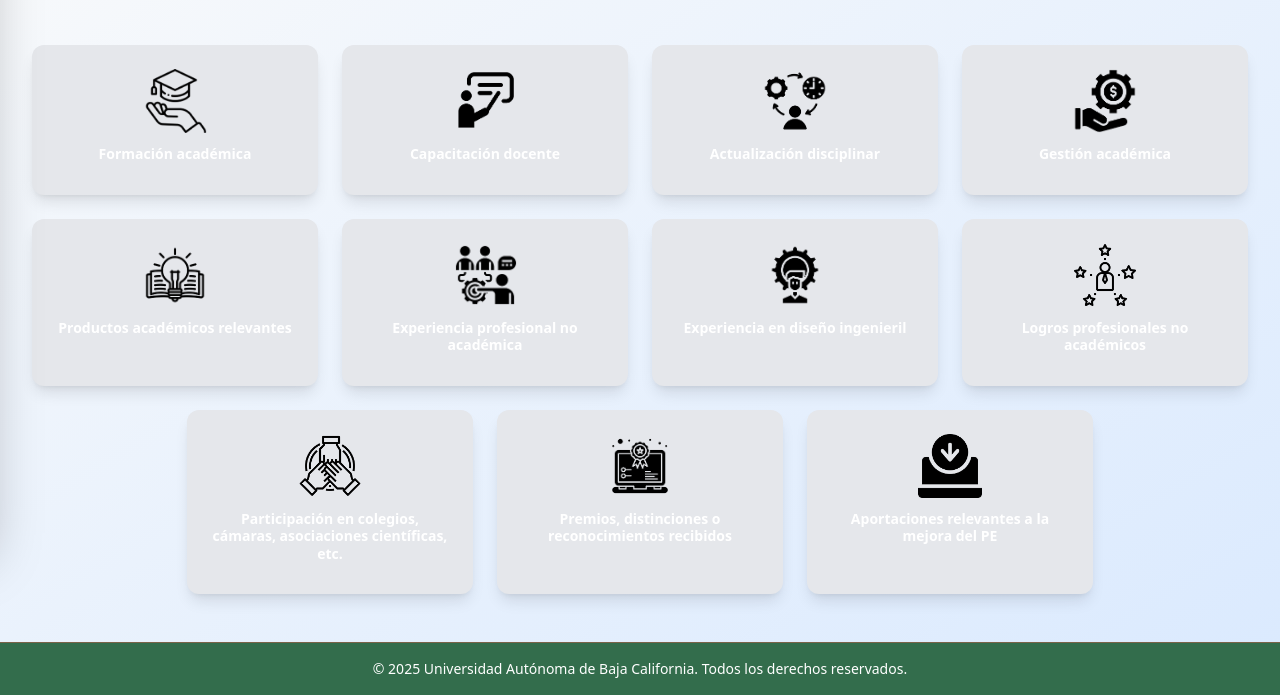
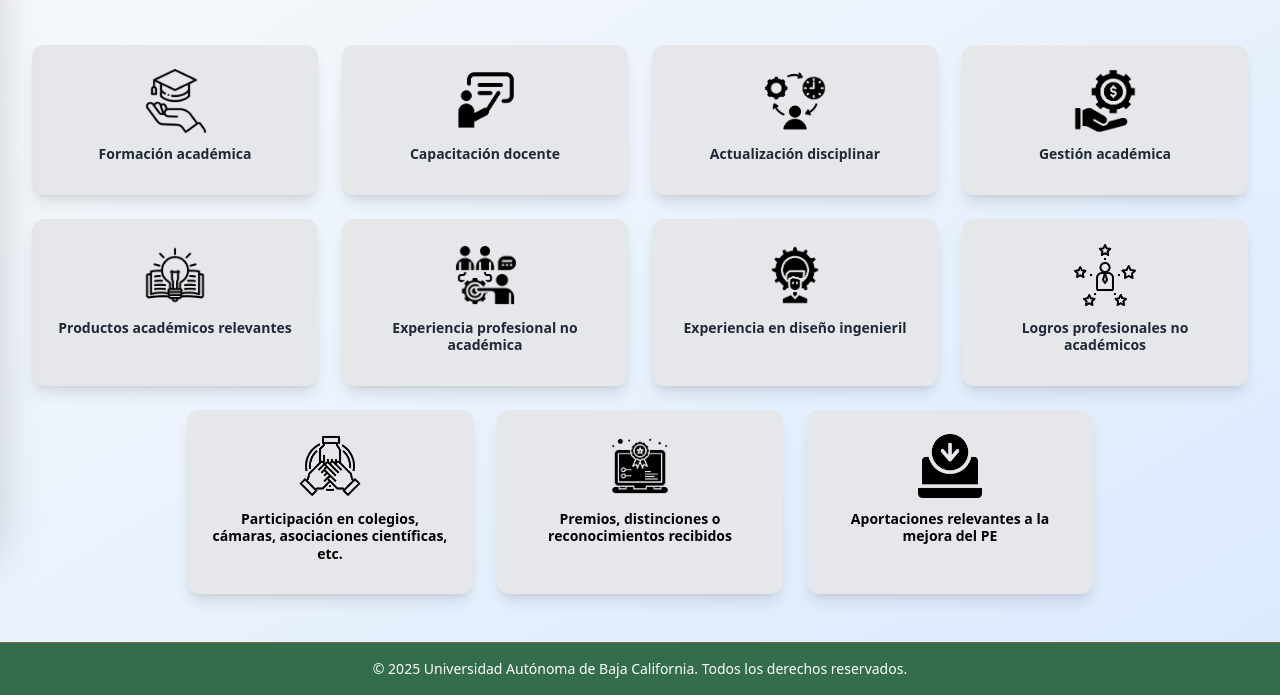
Before and after one commit to PabloCotaP/sedi_frontend, an Astro site: page /dashboard in a window 1280 px wide. Shown: the part 255-950 px from the top of the page. Built offline with nearby package versions, Linux system fonts and the light colour scheme; Astro itself is replaced by a stand-in of ours; sample sign-in values are in the browser's storage.

Commit message:
Update section link styles for improved readability and consistency

```diff
--- a/src/pages/dashboard.astro
+++ b/src/pages/dashboard.astro
@@ -102,7 +102,7 @@ const sections = [
           {sections.slice(0, 8).map((section) => (
             <a
               href={section.route}
-              class={`relative text-white no-underline border-none rounded-xl p-6 cursor-pointer transition-all duration-300 shadow-lg hover:-translate-y-1 hover:shadow-2xl text-center overflow-hidden group ${section.color}`}
+              class={`relative text-gray-800 no-underline border-none rounded-xl p-6 cursor-pointer transition-all duration-300 shadow-lg hover:-translate-y-1 hover:shadow-2xl text-center overflow-hidden group ${section.color}`}
             >
               <div class="absolute inset-0 bg-black opacity-0 group-hover:opacity-10 transition-opacity duration-300"></div>
 
@@ -148,12 +148,11 @@ const sections = [
           ))}
         </div>
 
-        <!-- Última fila centrada con 3 elementos -->
         <div class="flex justify-center gap-6 max-w-7xl mx-auto mt-6">
           {sections.slice(8).map((section) => (
             <a
               href={section.route}
-              class={`relative text-white no-underline border-none rounded-xl p-6 cursor-pointer transition-all duration-300 shadow-lg hover:-translate-y-1 hover:shadow-2xl text-center overflow-hidden group ${section.color} w-full lg:w-[calc(25%-1.125rem)]`}
+              class={`relative text-black no-underline border-none rounded-xl p-6 cursor-pointer transition-all duration-300 shadow-lg hover:-translate-y-1 hover:shadow-2xl text-center overflow-hidden group ${section.color} w-full lg:w-[calc(25%-1.125rem)]`}
             >
               <div class="absolute inset-0 bg-black opacity-0 group-hover:opacity-10 transition-opacity duration-300"></div>
 
```
